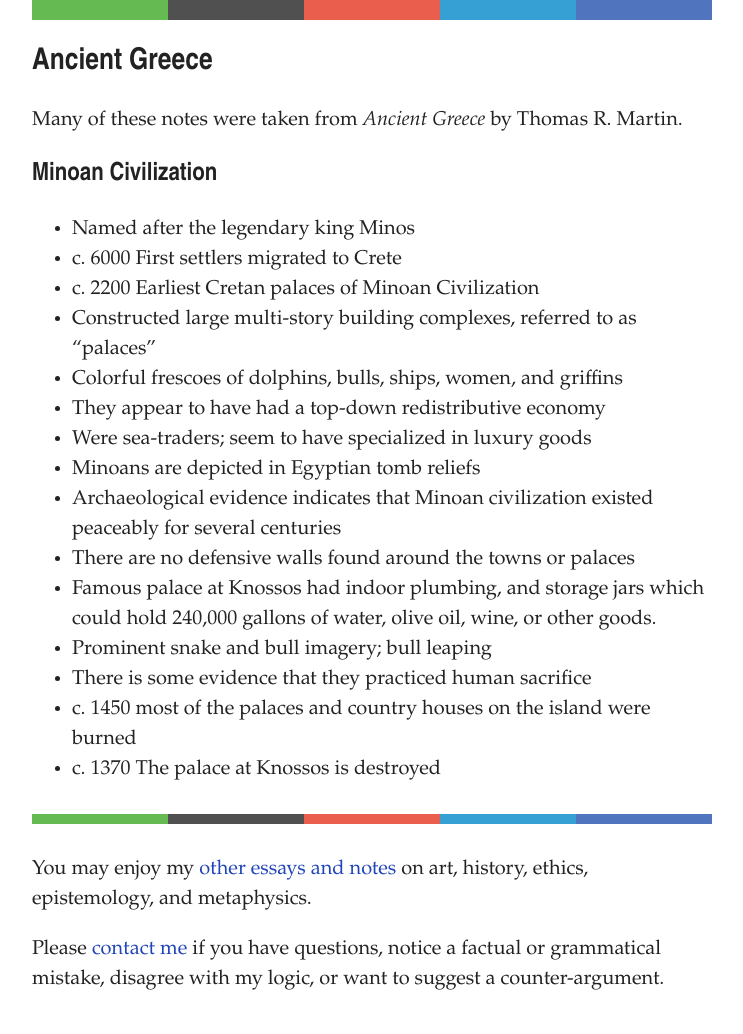
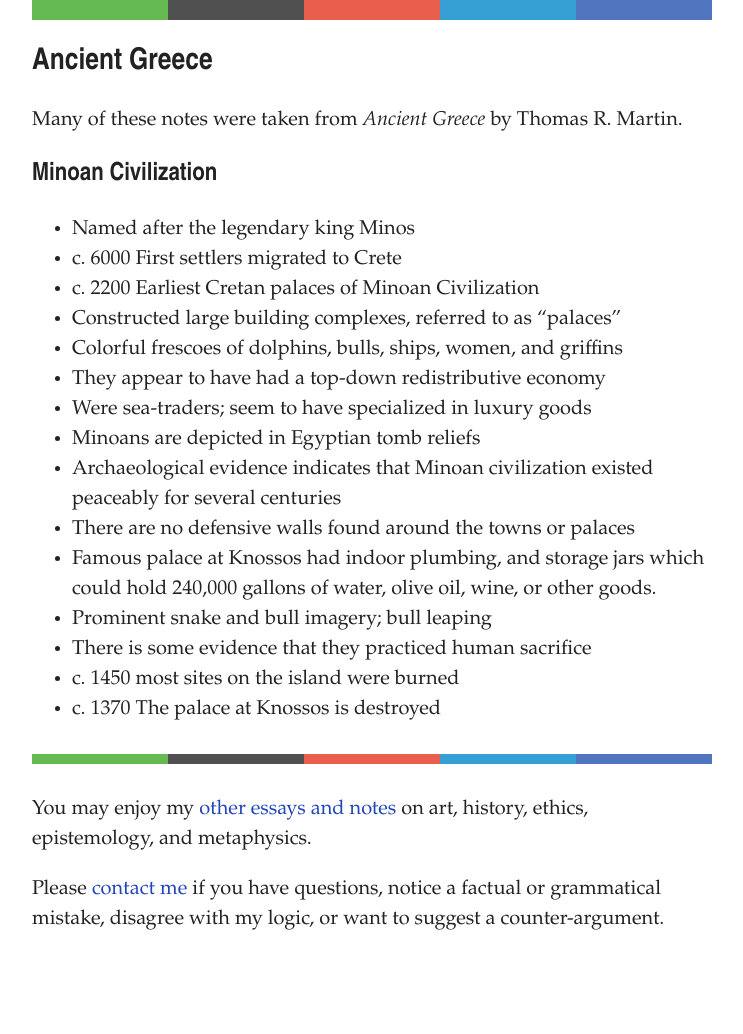
Before and after one commit to artsandmetaphysics/goodlifeodyssey, a Jekyll site: the page built from _notes/ancient-greece.md, in a window 1280 px wide. Shown: the whole page, without its empty margins (268-1011 px from the left). Built offline with Jekyll 4.4.1, drawn with Linux system fonts in a browser that asks for light colours; after the commit the page ends 974 px from its top, so only the background shows below that.

Commit message:
Shorten a few lines

```diff
--- a/_notes/ancient-greece.md
+++ b/_notes/ancient-greece.md
@@ -11,7 +11,7 @@ Many of these notes were taken from _Ancient Greece_ by Thomas R. Martin.
 - Named after the legendary king Minos
 - c. 6000 First settlers migrated to Crete
 - c. 2200 Earliest Cretan palaces of Minoan Civilization
-- Constructed large multi-story building complexes, referred to as "palaces"
+- Constructed large building complexes, referred to as "palaces"
 - Colorful frescoes of dolphins, bulls, ships, women, and griffins
 - They appear to have had a top-down redistributive economy
 - Were sea-traders; seem to have specialized in luxury goods
@@ -21,5 +21,5 @@ Many of these notes were taken from _Ancient Greece_ by Thomas R. Martin.
 - Famous palace at Knossos had indoor plumbing, and storage jars which could hold 240,000 gallons of water, olive oil, wine, or other goods.
 - Prominent snake and bull imagery; bull leaping
 - There is some evidence that they practiced human sacrifice
-- c. 1450 most of the palaces and country houses on the island were burned
+- c. 1450 most sites on the island were burned
 - c. 1370 The palace at Knossos is destroyed
```
